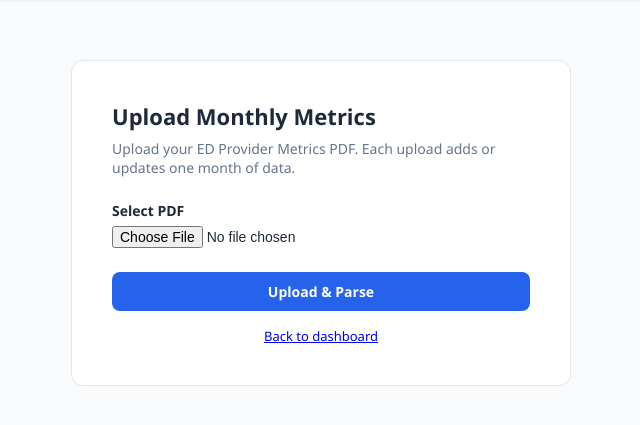
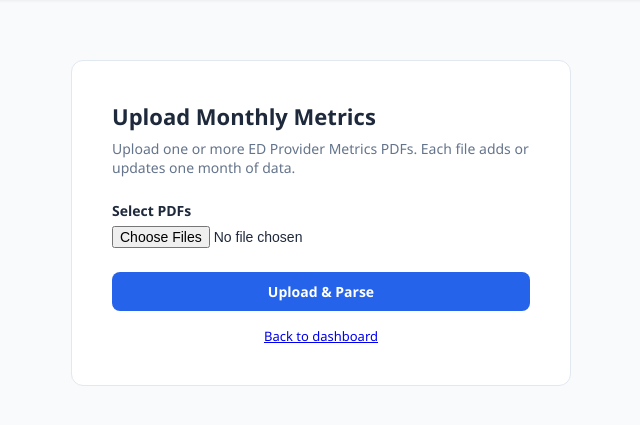
Before and after one commit to branjoho/ed-metrics, a Flask app: page /upload in a window 1280 px wide. Shown: the part 56-481 px from the top of the page, without its empty margins (319-959 px from the left). Run offline with Flask 3, Linux system fonts and the light colour scheme; the visitor is signed in with stand-in values (Sample User, id 1).

Commit message:
feat: multi-file upload, PDF text month/year fallback, clearer upload errors
- Upload form accepts multiple PDFs at once
- parse_pdf extracts month/year from PDF text if filename pattern not matched
- Per-file error messages when batch uploading

Co-Authored-By: Claude Sonnet 4.6 <noreply@anthropic.com>

```diff
--- a/app.py
+++ b/app.py
@@ -402,43 +402,56 @@ def _upsert_metrics(user_id, metrics):
     db.execute('DELETE FROM insights_cache WHERE user_id = ?', (user_id,))
     db.commit()
 
+def _process_upload(file):
+    """Parse a single uploaded file. Returns metrics dict or raises ParseError / Exception."""
+    tmp = tempfile.NamedTemporaryFile(suffix='.pdf', delete=False)
+    try:
+        file.save(tmp.name)
+        tmp.close()
+        return parse_metrics(tmp.name)
+    finally:
+        try:
+            tmp.close()
+        except Exception:
+            pass
+        try:
+            os.unlink(tmp.name)
+        except OSError:
+            pass
+
 @app.route('/upload', methods=['GET', 'POST'])
 @login_required
 def upload_page():
     if request.method == 'POST':
-        file = request.files.get('pdf')
-        if not file or file.filename == '':
-            flash('Please select a PDF file.', 'error')
+        files = request.files.getlist('pdfs')
+        files = [f for f in files if f and f.filename]
+        if not files:
+            flash('Please select at least one PDF file.', 'error')
             return render_template('upload.html')
-        if file.mimetype not in ALLOWED_MIME:
-            flash('Only PDF files are accepted.', 'error')
-            return render_template('upload.html')
-        tmp = tempfile.NamedTemporaryFile(suffix='.pdf', delete=False)
-        try:
-            file.save(tmp.name)
-            tmp.close()
-            metrics = parse_metrics(tmp.name)
-        except ParseError as e:
-            flash(str(e), 'error')
-            return render_template('upload.html')
-        except Exception:
-            flash('PDF appears to be password-protected or corrupted.', 'error')
-            return render_template('upload.html')
-        finally:
+
+        last_month, last_year = None, None
+        for file in files:
+            if file.mimetype not in ALLOWED_MIME:
+                flash(f'{file.filename}: only PDF files are accepted.', 'error')
+                continue
             try:
-                tmp.close()  # no-op if already closed; guards against save() failure
+                metrics = _process_upload(file)
+            except ParseError as e:
+                flash(f'{file.filename}: {e}', 'error')
+                continue
             except Exception:
-                pass
-            try:
-                os.unlink(tmp.name)
-            except OSError:
-                pass
-        if not metrics.get('month') or not metrics.get('year'):
-            flash('Could not determine month/year from this PDF.', 'error')
-            return render_template('upload.html')
-        _upsert_metrics(current_user.id, metrics)
-        flash(f"Month {metrics['month']}/{metrics['year']} uploaded successfully.", 'success')
-        return redirect(url_for('dashboard', month=metrics['month'], year=metrics['year']))
+                flash(f'{file.filename}: PDF appears to be password-protected or corrupted.', 'error')
+                continue
+            if not metrics.get('month') or not metrics.get('year'):
+                flash(f'{file.filename}: could not determine month/year. Rename to MM_YYYY format or ensure the PDF is unmodified.', 'error')
+                continue
+            _upsert_metrics(current_user.id, metrics)
+            flash(f"{MONTH_NAMES[metrics['month']]} {metrics['year']} uploaded.", 'success')
+            last_month, last_year = metrics['month'], metrics['year']
+
+        if last_month:
+            return redirect(url_for('dashboard', month=last_month, year=last_year))
+        return render_template('upload.html')
     return render_template('upload.html')
 
 @app.route('/api/months/<int:month>/<int:year>', methods=['DELETE'])
--- a/templates/upload.html
+++ b/templates/upload.html
@@ -2,11 +2,11 @@
 {% block content %}
 <main style="max-width:500px;margin:60px auto;padding:40px;background:#fff;border:1px solid #e2e8f0;border-radius:12px;">
   <h1 style="font-size:22px;font-weight:700;margin-bottom:8px;">Upload Monthly Metrics</h1>
-  <p style="color:#64748b;font-size:14px;margin-bottom:24px;">Upload your ED Provider Metrics PDF. Each upload adds or updates one month of data.</p>
+  <p style="color:#64748b;font-size:14px;margin-bottom:24px;">Upload one or more ED Provider Metrics PDFs. Each file adds or updates one month of data.</p>
   <form method="post" enctype="multipart/form-data">
     <label style="display:block;font-size:14px;font-weight:600;margin-bottom:8px;">
-      Select PDF
-      <input type="file" name="pdf" accept=".pdf,application/pdf" required
+      Select PDFs
+      <input type="file" name="pdfs" accept=".pdf,application/pdf" required multiple
              style="display:block;margin-top:6px;font-size:14px;">
     </label>
     <button type="submit" style="margin-top:16px;width:100%;padding:10px;background:#2563eb;color:#fff;border:none;border-radius:8px;font-size:14px;font-weight:700;font-family:inherit;cursor:pointer;">
```
Also changed, not shown: parse_pdf.py (+20 -1 lines), tests/test_dashboard.py (+1 -1 lines), tests/test_delete.py (+1 -1 lines), tests/test_insights.py (+1 -1 lines), tests/test_upload.py (+7 -7 lines).
